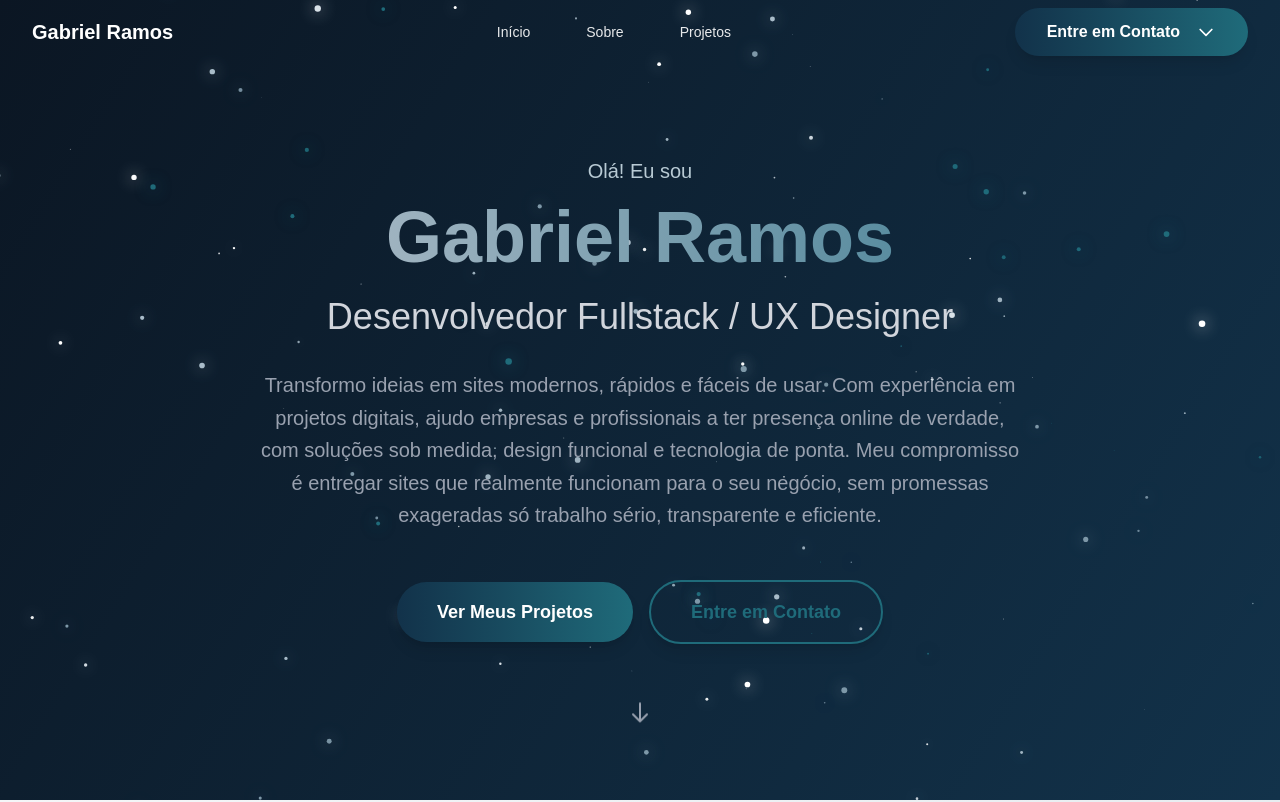
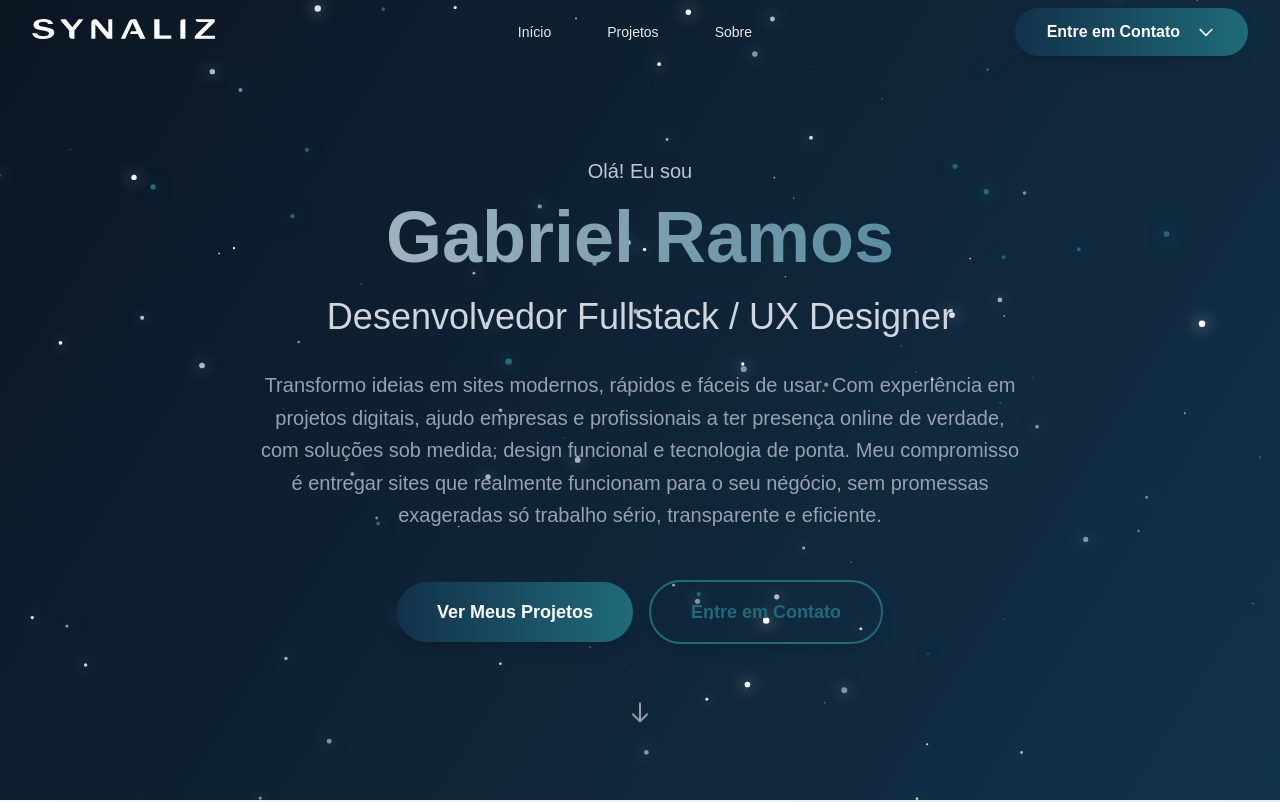
Before and after one commit to gabe8135/sinaliz, a Next.js app: page / in a window 1280 px wide. Shown: the top 802 px of the page. Built offline with nearby package versions, Linux system fonts and the light colour scheme.

Commit message:
icone svg adicionado na header

```diff
--- a/src/app/components/header.js
+++ b/src/app/components/header.js
@@ -32,8 +32,8 @@ export default function Header() {
 
   const navItems = [
     { name: "Início", id: "hero" },
+    { name: "Projetos", id: "projects" },
     { name: "Sobre", id: "about" },
-    { name: "Projetos", id: "projects" },
   ];
 
   return (
@@ -51,11 +51,47 @@ export default function Header() {
           <div className="flex-shrink-0">
             <button
               onClick={() => scrollToSection("hero")}
-              className={`text-xl font-bold transition-colors duration-300 hover:text-[#1F6B7A] ${
-                isScrolled ? "text-gray-900" : "text-white"
+              aria-label="Ir para o início"
+              className={`transition-colors duration-300 hover:text-[#1F6B7A] ${
+                isScrolled ? "text-[#072747]" : "text-white"
               }`}
             >
-              Gabriel Ramos
+              <svg
+                xmlns="http://www.w3.org/2000/svg"
+                viewBox="0 0 2076.89 226.8"
+                className="h-5 w-auto"
+                fill="currentColor"
+                aria-hidden="true"
+              >
+                <path
+                  d="M402.81,2006.39l56.73-.23c6.58,21.82,30.1,32.72,74.09,32.72q30.12,0,46.32-8.38t16.21-20.79q0-9-7.35-16.68t-31.5-12l-60-11q-30.81-5.64-45.52-12.81A59.25,59.25,0,0,1,428.22,1937a48.73,48.73,0,0,1-8.85-27.89q0-29.49,31.26-47.31t80-17.81q40.46,0,72.3,12.41c21.23,8.28,34.76,29.76,40.58,44.91L588,1900.9c-8.28-16.65-25.81-25-56.16-25q-26.44,0-40.35,7.73t-13.91,19.67q0,18.86,43.68,26.44l53.34,9.35q48.51,8.54,65.06,25.22t16.56,36.84q0,32.4-34.83,51T531.1,2070.8q-46.68,0-81.73-13.7C426,2048,410.47,2025.74,402.81,2006.39Z"
+                  transform="translate(-402.81 -1844)"
+                />
+                <path
+                  d="M884.53,2067.42H851.09a26.58,26.58,0,0,1-26.57-26.57v-66.28l-94.14-112a9.23,9.23,0,0,1,7.07-15.17h48.68l74.49,90.75,71.27-90.75h54.26L884.53,1974.57Z"
+                  transform="translate(-402.81 -1844)"
+                />
+                <path
+                  d="M1312.91,2067.42h-55l-119.09-140.57-9-10.47q-2.76-3.23-8.5-10.16v161.2h-45.52v-175a45,45,0,0,1,45-45h0a37.74,37.74,0,0,1,28.8,13.33L1248.3,1977q1.38,1.6,20,23.69V1847.39h44.6Z"
+                  transform="translate(-402.81 -1844)"
+                />
+                <path
+                  d="M1982.29,2067.42H1789.17v-220h59.55v184.08h133.57Z"
+                  transform="translate(-402.81 -1844)"
+                />
+                <path
+                  d="M2142.14,2067.42h-56.55V1876.91a29.51,29.51,0,0,1,29.52-29.52h27Z"
+                  transform="translate(-402.81 -1844)"
+                />
+                <path
+                  d="M2479.71,2033.24v34.18h-232v-8.22a54.8,54.8,0,0,1,16.48-39.18l144.23-141.2h-118a31.43,31.43,0,0,1-31.43-31.43h216.11v31.43l-158.87,154.42Z"
+                  transform="translate(-402.81 -1844)"
+                />
+                <path
+                  d="M1543.34,1885.1l45.75,98.17h-62.81l-13.1,31.76h91.08l25.06,52.39h60.47l-105.3-220h-43.25a41.71,41.71,0,0,0-37.71,23.87l-92.85,196.16H1459Z"
+                  transform="translate(-402.81 -1844)"
+                />
+              </svg>
             </button>
           </div>
 
```
